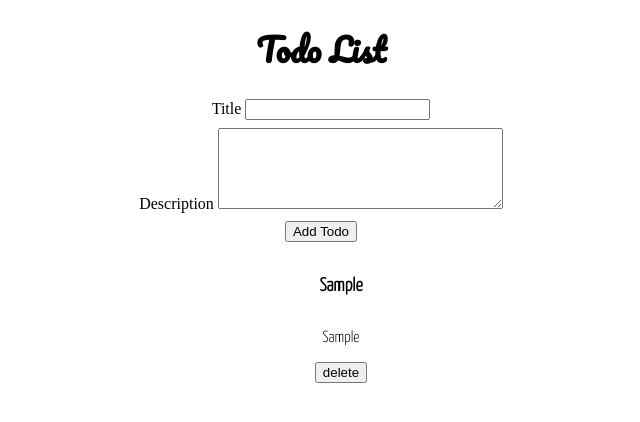
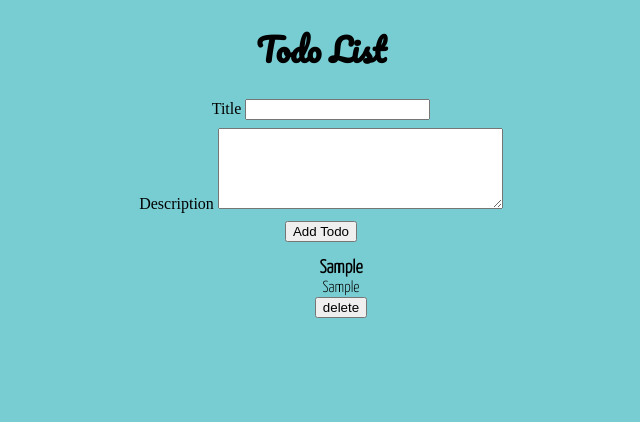
Before and after one commit to alex-yi37/todo-list, a plain HTML site: page src/index.html in a window 1280 px wide. Both pictures are taken after typing "Sample", "Sample" into the empty fields and a click on the button "Add Todo". Shown: the whole page, without its empty margins (319-959 px from the left). Drawn offline with Linux system fonts and the light colour scheme.

Commit message:
Change background color, margin

```diff
--- a/src/styles.css
+++ b/src/styles.css
@@ -1,3 +1,7 @@
+body {
+  background: #00a1ab87;
+}
+
 h1,
 p {
   text-align: center;
@@ -10,6 +14,7 @@ h1 {
 h3,
 p {
   font-family: "Yanone Kaffeesatz", sans-serif;
+  margin: 1px;
 }
 
 form {
```
